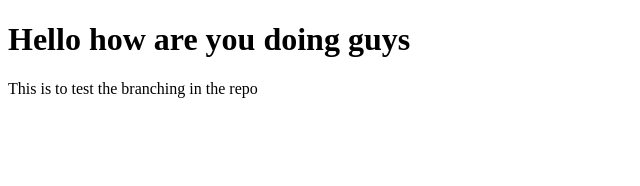
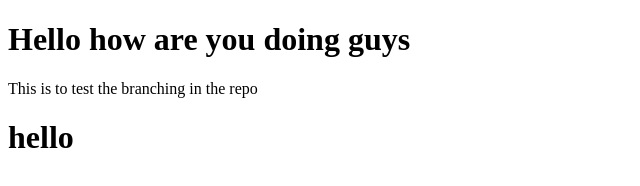
Before and after one commit to bhumidhardoley/local-repo, a plain HTML site: page index.html in a window 1280 px wide. Shown: the whole page, without its empty margins (0-640 px from the left). Drawn offline with Linux system fonts and the light colour scheme.

Commit message:
solving the conflict is important

```diff
--- a/index.html
+++ b/index.html
@@ -7,6 +7,6 @@
 </head>
 <body>
     <h1>Hello how are you doing guys</h1>
-    <p>This is to test the branching in the repo</p>
+    <p>This is to test the branching in the repo <h1>hello </h1></p>
 </body>
 </html>
```
